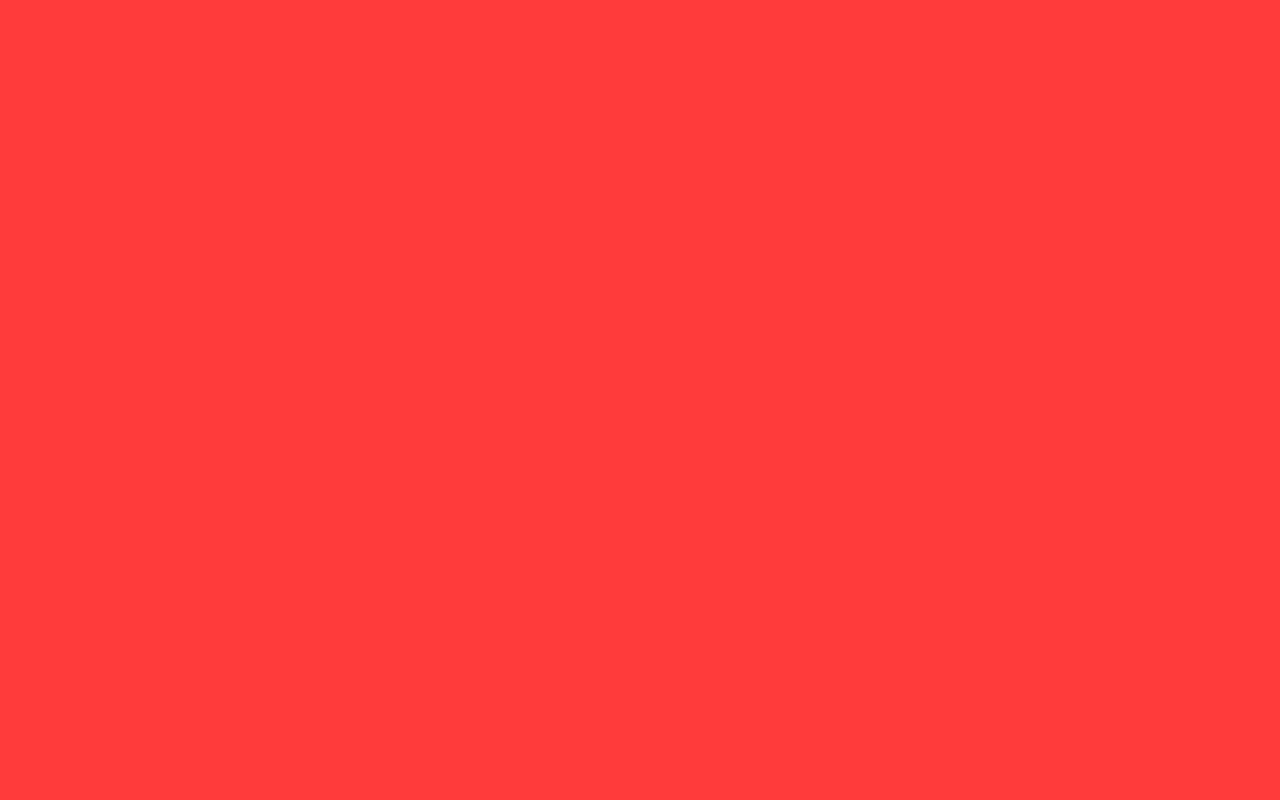
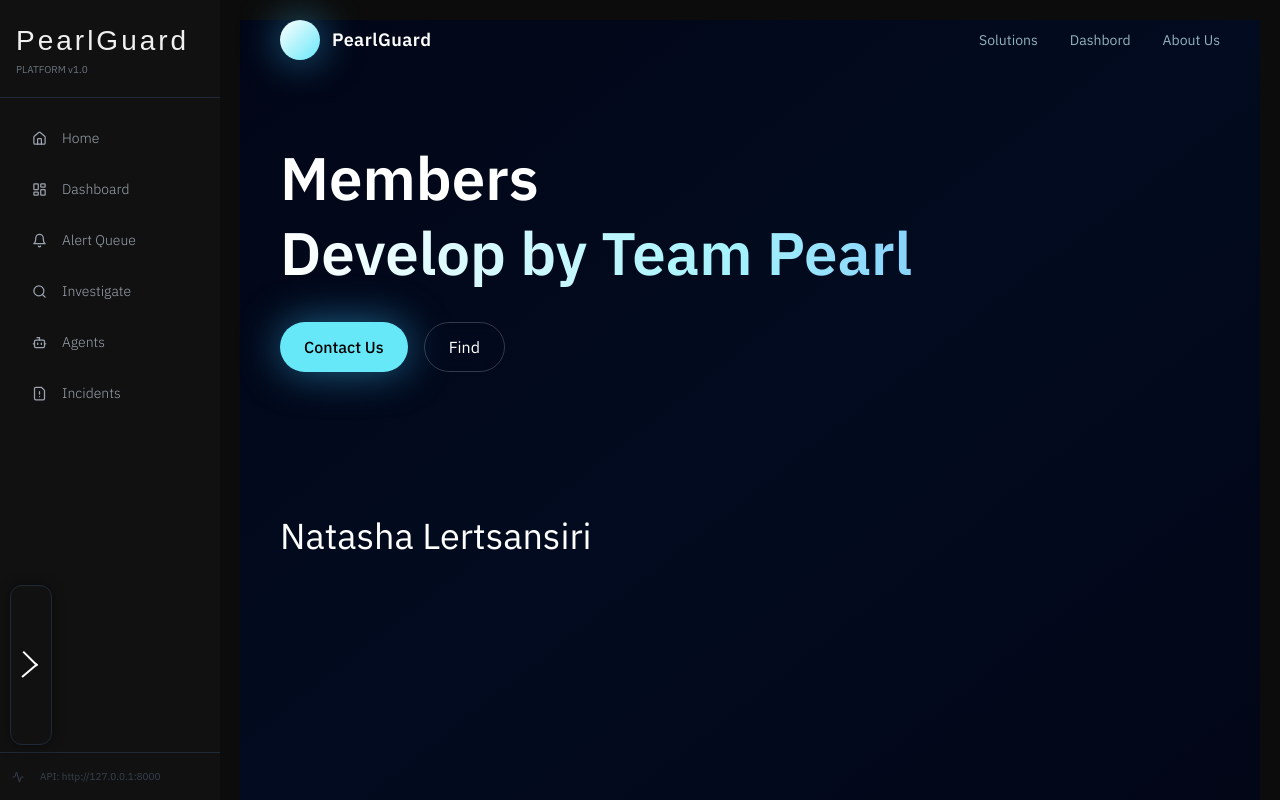
Before and after one commit to FloxGust/Project-FRONTEND, a React (Vite) app in the folder frontend/: page /about-us in a window 1280 px wide. Before the commit this address had no page. Built offline with nearby package versions, Linux system fonts and the light colour scheme.

Commit message:
[Update] Front

```diff
--- a/frontend/src/App.jsx
+++ b/frontend/src/App.jsx
@@ -6,6 +6,7 @@ import Investigate from './pages/Investigate/Investigate'
 import AgentOrchestrator from './pages/AgentOrchestrator/AgentOrchestrator'
 import Incidents from './pages/Incidents/Incidents'
 import Home from './pages/Home/Home'
+import AboutUs from './pages/AboutUs/AboutUs'
 
 export default function App() {
   return (
@@ -19,6 +20,7 @@ export default function App() {
           <Route path="investigate/:alertId?" element={<Investigate />} />
           <Route path="agents"      element={<AgentOrchestrator />} />
           <Route path="incidents"   element={<Incidents />} />
+          <Route path="about-us"    element={<AboutUs />} />
         </Route>
       </Routes>
     </BrowserRouter>
--- a/frontend/src/components/layout/Layout.jsx
+++ b/frontend/src/components/layout/Layout.jsx
@@ -48,7 +48,7 @@ export default function Layout() {
             PearlGuard
           </div>
           <div style={{ fontSize: 10, color: '#6b7280' }}>
-            PLATFORM v3.0
+            PLATFORM v1.0
           </div>
         </div>
 
@@ -79,9 +79,12 @@ export default function Layout() {
           borderTop: '1px solid #1f2937',
           fontSize: 10,
           color: '#374151'
+
         }}>
-          <Activity size={12} style={{ marginRight: 4 }} />
-          API: http://127.0.0.1:8000
+          <div style={{ display: 'flex', alignItems: 'center', gap: 12, marginBottom: 4,marginTop: 4 }} >
+            <Activity size={12} style={{ marginRight: 4}} />
+            API: http://127.0.0.1:8000
+          </div>
         </div>
       </aside>
 
@@ -95,16 +98,16 @@ export default function Layout() {
           onMouseLeave={() => setHover(false)}
           style={{
             position: 'fixed',
-            bottom: 5,
-            left: 200,
+            bottom: 55,
+            left: 10,
             zIndex: 50,
 
             width: 42,
-            height: 42,
+            height: 160,
             borderRadius: 12,
             border: '1px solid #1f2937',
 
-            background: hover ? '#1f2937' : '#111',
+            background: hover ? '#1f2937' : 'none',
             cursor: 'pointer',
 
             display: 'flex',
@@ -119,16 +122,16 @@ export default function Layout() {
         >
           {/* Top */}
           <span style={{
-            width: 18,
+            width: 20,
             height: 2,
             background: '#fff',
-            transform: sidebarVisible ? 'rotate(45deg) translateY(6px)' : 'none',
+            transform: sidebarVisible ? 'rotate(45deg) translateY(1px)' : 'none',
             transition: '0.3s'
           }} />
 
           {/* Middle */}
           <span style={{
-            width: 18,
+            width: 20,
             height: 2,
             background: '#fff',
             opacity: sidebarVisible ? 0 : 1,
@@ -137,10 +140,10 @@ export default function Layout() {
 
           {/* Bottom */}
           <span style={{
-            width: 18,
+            width: 20,
             height: 2,
             background: '#fff',
-            transform: sidebarVisible ? 'rotate(-45deg) translateY(-6px)' : 'none',
+            transform: sidebarVisible ? 'rotate(-220deg) translateY(2px)' : 'none',
             transition: '0.3s'
           }} />
         </button>
--- /dev/null
+++ b/frontend/src/pages/AboutUs/AboutUs.jsx
@@ -0,0 +1,81 @@
+import { useNavigate } from "react-router-dom";
+
+export default function AboutUs() {
+  const navigate = useNavigate();
+
+  return (
+    <div className="min-h-screen bg-gradient-to-br from-[#020617] via-[#020b1f] to-[#020617] text-white">
+      {/* glow background */}
+      <div className="absolute inset-0 overflow-hidden" style={{ zIndex: -1 }}>
+        <div className="absolute -top-20 left-1/4 h-[400px] w-[400px] rounded-full bg-cyan-400/10 blur-[120px]" />
+        <div className="absolute bottom-0 right-1/4 h-[400px] w-[400px] rounded-full bg-blue-500/10 blur-[120px]" />
+      </div>
+
+      {/* navbar */}
+      <header className="relative z-10 flex items-center justify-between px-10 py-0">
+        <div className="flex items-center gap-3">
+          <div className="h-10 w-10 rounded-full bg-gradient-to-br from-white to-cyan-300 shadow-[0_0_40px_rgba(56,189,248,0.6)]" />
+          <span className="text-lg font-semibold tracking-wide">
+            PearlGuard
+          </span>
+        </div>
+
+        <div className="flex gap-8 text-sm text-cyan-100/70">
+          <span
+            onClick={() => navigate("/dashboard")}
+            className="hover:text-white cursor-pointer"
+          >
+            Solutions
+          </span>
+          <span
+            onClick={() => navigate("/alerts")}
+            className="hover:text-white cursor-pointer"
+          >
+            Dashbord
+          </span>
+          <span
+            onClick={() => navigate("/about-us")}
+            className="hover:text-white cursor-pointer"
+          >
+            About Us
+          </span>
+        </div>
+
+        {/* <button
+          onClick={() => navigate("/dashboard")}
+          className="rounded-full bg-gradient-to-r from-cyan-300 to-blue-500 px-5 py-2 text-black font-medium shadow-lg"
+        >
+          Get Started
+        </button> */}
+      </header>
+
+      {/* hero */}
+      <section className="relative z-10 px-10 pt-20 pb-16">
+        <h1 className="text-6xl font-semibold leading-tight max-w-4xl">
+          Members
+          <span className="block bg-gradient-to-r from-white via-cyan-200 to-blue-400 bg-clip-text text-transparent">
+            Develop by Team Pearl
+          </span>
+        </h1>
+
+        <div className="mt-8 flex gap-4">
+          <button
+            onClick={() => navigate("/dashboard")}
+            className="px-6 py-3 rounded-full bg-cyan-300 text-black font-medium shadow-[0_0_40px_rgba(56,189,248,0.5)]"
+          >
+            Contact Us
+          </button>
+          <button
+            onClick={() => navigate("/alerts")}
+            className="px-6 py-3 rounded-full border border-white/20 text-white backdrop-blur"
+          >
+            Find
+          </button>
+        </div>
+      </section>
+      <section className="relative z-10 px-10 pt-20 pb-16">
+        <p className="text-4xl from-white max-w-2xl">Natasha Lertsansiri</p>
+      </section>
+    </div>
+  );
+}
--- a/frontend/src/pages/Home/Home.jsx
+++ b/frontend/src/pages/Home/Home.jsx
@@ -9,24 +9,24 @@ export default function Home() {
   ];
 
   return (
-    <div className="min-h-screen bg-gradient-to-br from-[#020617] via-[#020b1f] to-[#020617] text-white">
+    <div className="min-h-screen bg-gradient-to-br from-[#020617] via-[#020b1f] to-[#020617] text-white" style={{ borderRadius: '30px',border: '1px solid #1f2937', padding: '40px' }}>
       {/* glow background */}
-      <div className="absolute inset-0 overflow-hidden" style={{ zIndex: -1 }}>
-        <div className="absolute -top-20 left-1/4 h-[400px] w-[400px] rounded-full bg-cyan-400/10 blur-[120px]" />
+      <div className="absolute inset-0 overflow-hidden">
+        <div className="absolute -top-20 left-1/4 h-[400px] w-[400px] rounded-full bg-cyan-500/30 blur-[100px]" />
         <div className="absolute bottom-0 right-1/4 h-[400px] w-[400px] rounded-full bg-blue-500/10 blur-[120px]" />
       </div>
 
       {/* navbar */}
-      <header className="relative z-10 flex items-center justify-between px-10 py-0">
+      <header className="relative z-10 flex items-center justify-between px-10 py-5">
         <div className="flex items-center gap-3">
           <div className="h-10 w-10 rounded-full bg-gradient-to-br from-white to-cyan-300 shadow-[0_0_40px_rgba(56,189,248,0.6)]" />
           <span className="text-lg font-semibold tracking-wide">PearlGuard</span>
         </div>
 
         <div className="flex gap-8 text-sm text-cyan-100/70">
-          <span onClick={() => navigate('/dashboard')} className="hover:text-white cursor-pointer">Platform</span>
-          <span onClick={() => navigate('/alerts')} className="hover:text-white cursor-pointer">Solutions</span>
-          <span onClick={() => navigate('/incidents')} className="hover:text-white cursor-pointer">Pricing</span>
+          <span onClick={() => navigate('/dashboard')} className="hover:text-white cursor-pointer">Solutions</span>
+          <span onClick={() => navigate('/alerts')} className="hover:text-white cursor-pointer">Dashbord</span>
+          <span onClick={() => navigate('/about-us')} className="hover:text-white cursor-pointer">About Us</span>
         </div>
 
         <button onClick={() => navigate('/dashboard')} className="rounded-full bg-gradient-to-r from-cyan-300 to-blue-500 px-5 py-2 text-black font-medium shadow-lg">
@@ -37,15 +37,14 @@ export default function Home() {
       {/* hero */}
       <section className="relative z-10 px-10 pt-20 pb-16">
         <h1 className="text-6xl font-semibold leading-tight max-w-4xl">
-          Luxury Cybersecurity
+          Cybersecurity
           <span className="block bg-gradient-to-r from-white via-cyan-200 to-blue-400 bg-clip-text text-transparent">
             powered by AI intelligence
           </span>
         </h1>
 
         <p className="mt-6 text-slate-300 max-w-2xl">
-          UI โทนหรู + futuristic สำหรับบริษัท cyber ที่ต้องการภาพลักษณ์ premium
-          ใช้ neon blue + glow + glass เพื่อให้ดู advanced และน่าเชื่อถือ
+          ____________________________________________
         </p>
 
         <div className="mt-8 flex gap-4">
```
